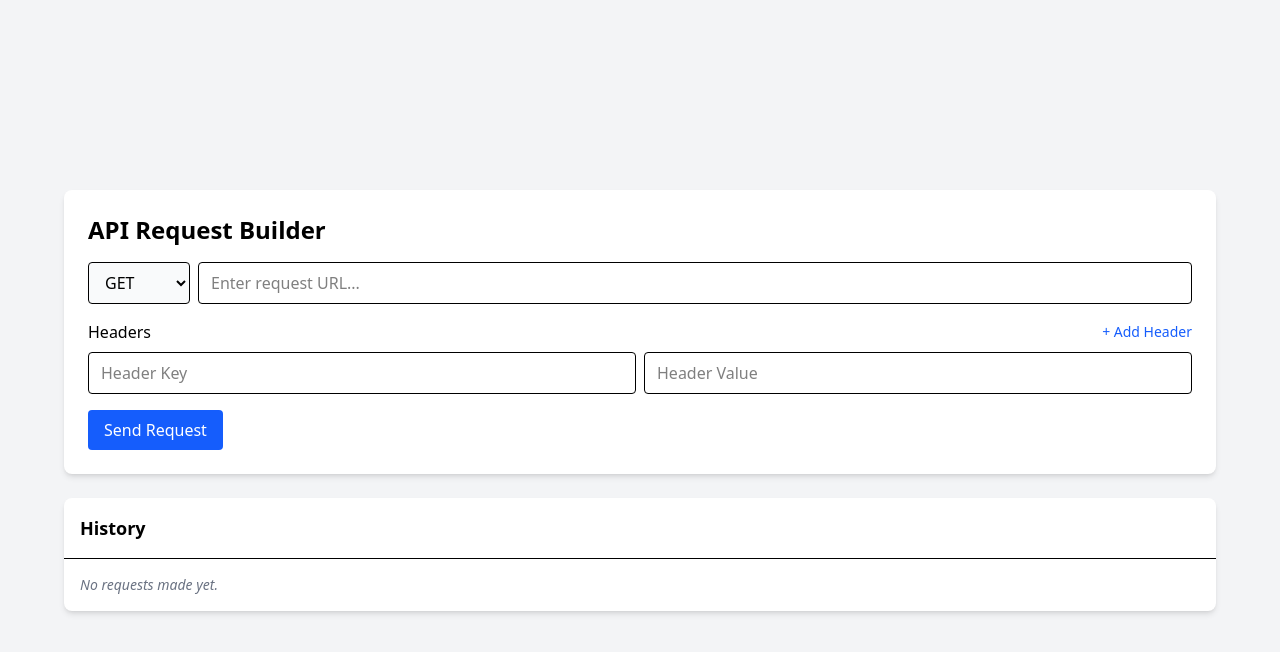
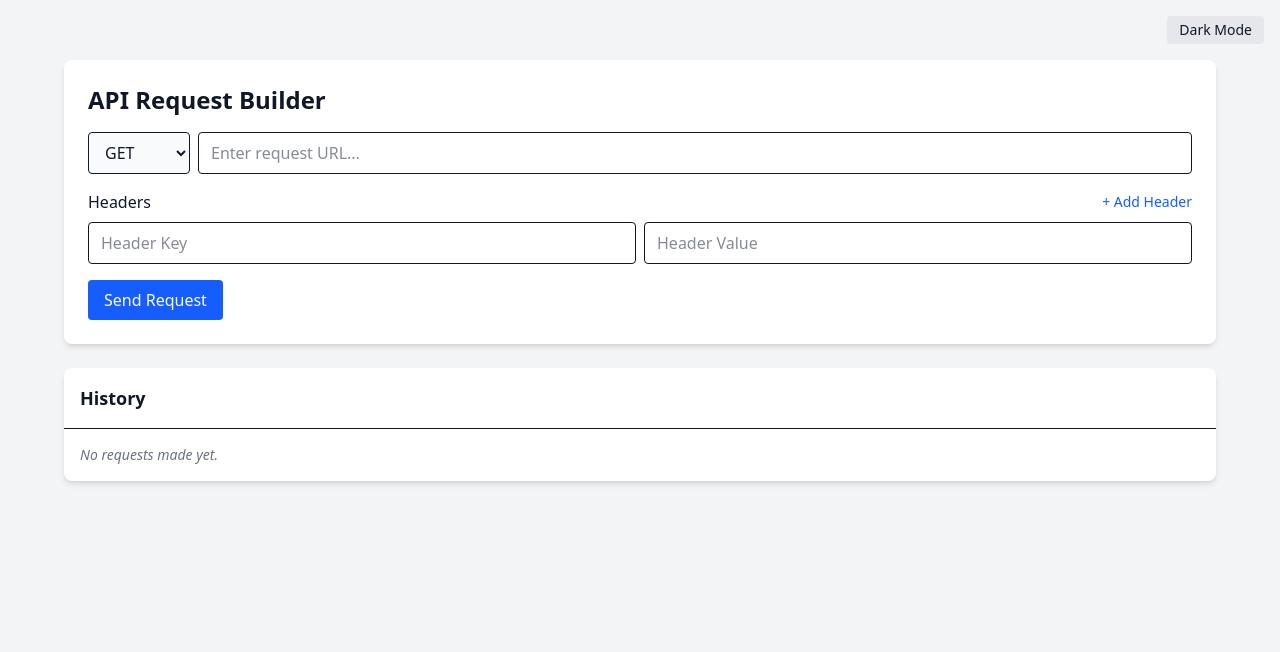
Before and after one commit to innovatewithkishlay/api-tester, a React (Vite) app: page / in a window 1280 px wide. Shown: the top 652 px of the page. Built offline with nearby package versions, Linux system fonts and the light colour scheme.

Commit message:
feat: add dark mode toggle, show response headers, and display request duration

```diff
--- a/src/App.tsx
+++ b/src/App.tsx
@@ -1,10 +1,34 @@
-import React from "react";
+import React, { useEffect, useState } from "react";
 import ApiForm from "./components/ApiForm";
 
 const App: React.FC = () => {
+  const [darkMode, setDarkMode] = useState<boolean>(
+    () => localStorage.getItem("theme") === "dark"
+  );
+
+  useEffect(() => {
+    if (darkMode) {
+      document.documentElement.classList.add("dark");
+      localStorage.setItem("theme", "dark");
+    } else {
+      document.documentElement.classList.remove("dark");
+      localStorage.setItem("theme", "light");
+    }
+  }, [darkMode]);
+
   return (
-    <div className="min-h-screen bg-gray-100 flex items-center justify-center">
-      <ApiForm />
+    <div className="min-h-screen bg-gray-100 dark:bg-gray-900 text-gray-900 dark:text-gray-100">
+      <div className="flex justify-end p-4">
+        <button
+          className="px-3 py-1 rounded bg-gray-200 dark:bg-gray-800 text-sm"
+          onClick={() => setDarkMode((prev) => !prev)}
+        >
+          {darkMode ? "Light Mode" : "Dark Mode"}
+        </button>
+      </div>
+      <div className="flex items-start justify-center">
+        <ApiForm />
+      </div>
     </div>
   );
 };
--- a/src/components/ApiForm.tsx
+++ b/src/components/ApiForm.tsx
@@ -22,6 +22,11 @@ const ApiForm: React.FC = () => {
   const [history, setHistory] = useState<HistoryItem[]>([]);
   const [historyOpen, setHistoryOpen] = useState<boolean>(true);
 
+  // NEW: store response headers & duration
+  const [responseHeaders, setResponseHeaders] =
+    useState<Record<string, string>>();
+  const [duration, setDuration] = useState<number>();
+
   // Load history from localStorage
   useEffect(() => {
     const saved = localStorage.getItem(LOCAL_STORAGE_KEY);
@@ -37,7 +42,6 @@ const ApiForm: React.FC = () => {
     localStorage.setItem(LOCAL_STORAGE_KEY, JSON.stringify(updated));
   };
 
-  // Header field change
   const handleHeaderChange = (
     index: number,
     field: "key" | "value",
@@ -58,7 +62,6 @@ const ApiForm: React.FC = () => {
     }
   };
 
-  // Send the request
   const handleSubmit = async (e: React.FormEvent) => {
     e.preventDefault();
 
@@ -86,6 +89,11 @@ const ApiForm: React.FC = () => {
       setLoading(true);
       setStatus(null);
       setResponseData(null);
+      setResponseHeaders(undefined);
+      setDuration(undefined);
+
+      // Start timer
+      const start = performance.now();
 
       const res = await axios({
         method,
@@ -94,10 +102,21 @@ const ApiForm: React.FC = () => {
         headers: { "Content-Type": "application/json", ...headerObj },
       });
 
+      // End timer
+      const end = performance.now();
+      setDuration(Math.round(end - start));
+
       setStatus(res.status);
       setResponseData(res.data);
 
-      // Save request to history
+      // Store headers safely
+      const plainHeaders: Record<string, string> = {};
+      Object.entries(res.headers).forEach(([k, v]) => {
+        plainHeaders[k] = String(v);
+      });
+      setResponseHeaders(plainHeaders);
+
+      // Save to history
       saveHistoryItem({
         method,
         url,
@@ -110,6 +129,13 @@ const ApiForm: React.FC = () => {
         if (err.response) {
           setStatus(err.response.status);
           setResponseData(err.response.data);
+          if (err.response.headers) {
+            const plainHeaders: Record<string, string> = {};
+            Object.entries(err.response.headers).forEach(([k, v]) => {
+              plainHeaders[k] = String(v);
+            });
+            setResponseHeaders(plainHeaders);
+          }
         } else {
           setStatus(0);
           setResponseData({ error: err.message });
@@ -123,7 +149,6 @@ const ApiForm: React.FC = () => {
     }
   };
 
-  // Load request from history
   const handleHistorySelect = (item: HistoryItem) => {
     setMethod(item.method);
     setUrl(item.url);
@@ -137,11 +162,10 @@ const ApiForm: React.FC = () => {
       <div>
         <form
           onSubmit={handleSubmit}
-          className="p-6 rounded-lg bg-white shadow-md space-y-4"
+          className="p-6 rounded-lg bg-white dark:bg-gray-800 shadow-md space-y-4"
         >
           <div className="flex justify-between items-center">
             <h2 className="text-2xl font-semibold">API Request Builder</h2>
-            {/* Toggle history button - visible on mobile */}
             <button
               type="button"
               onClick={() => setHistoryOpen(!historyOpen)}
@@ -156,7 +180,7 @@ const ApiForm: React.FC = () => {
             <select
               value={method}
               onChange={(e) => setMethod(e.target.value)}
-              className="border rounded px-3 py-2 bg-gray-50"
+              className="border rounded px-3 py-2 bg-gray-50 dark:bg-gray-700"
             >
               <option>GET</option>
               <option>POST</option>
@@ -169,7 +193,7 @@ const ApiForm: React.FC = () => {
               placeholder="Enter request URL..."
               value={url}
               onChange={(e) => setUrl(e.target.value)}
-              className="flex-1 border rounded px-3 py-2"
+              className="flex-1 border rounded px-3 py-2 dark:bg-gray-700"
             />
           </div>
 
@@ -194,7 +218,7 @@ const ApiForm: React.FC = () => {
                   onChange={(e) =>
                     handleHeaderChange(index, "key", e.target.value)
                   }
-                  className="border rounded px-3 py-2 flex-1"
+                  className="border rounded px-3 py-2 flex-1 dark:bg-gray-700"
                 />
                 <input
                   type="text"
@@ -203,7 +227,7 @@ const ApiForm: React.FC = () => {
                   onChange={(e) =>
                     handleHeaderChange(index, "value", e.target.value)
                   }
-                  className="border rounded px-3 py-2 flex-1"
+                  className="border rounded px-3 py-2 flex-1 dark:bg-gray-700"
                 />
                 {headers.length > 1 && (
                   <button
@@ -224,11 +248,10 @@ const ApiForm: React.FC = () => {
               placeholder="Enter JSON request body..."
               value={body}
               onChange={(e) => setBody(e.target.value)}
-              className="w-full border rounded px-3 py-2 font-mono text-sm min-h-[120px]"
+              className="w-full border rounded px-3 py-2 font-mono text-sm min-h-[120px] dark:bg-gray-700"
             />
           )}
 
-          {/* Submit */}
           <button
             type="submit"
             className="bg-blue-600 hover:bg-blue-700 text-white px-4 py-2 rounded transition-colors"
@@ -239,7 +262,12 @@ const ApiForm: React.FC = () => {
         </form>
 
         {/* Response */}
-        <ResponseViewer status={status} data={responseData} />
+        <ResponseViewer
+          status={status}
+          data={responseData}
+          headers={responseHeaders}
+          duration={duration}
+        />
       </div>
 
       {/* History Panel - Desktop */}
--- a/src/components/ResponseViewer.tsx
+++ b/src/components/ResponseViewer.tsx
@@ -1,12 +1,21 @@
-import React from "react";
+import React, { useState } from "react";
 import { motion, AnimatePresence } from "framer-motion";
 
 interface ResponseViewerProps {
   status: number | null;
   data: unknown;
+  headers?: Record<string, string>;
+  duration?: number;
 }
 
-const ResponseViewer: React.FC<ResponseViewerProps> = ({ status, data }) => {
+const ResponseViewer: React.FC<ResponseViewerProps> = ({
+  status,
+  data,
+  headers,
+  duration,
+}) => {
+  const [showHeaders, setShowHeaders] = useState(false);
+
   return (
     <AnimatePresence>
       {status !== null && (
@@ -16,9 +25,29 @@ const ResponseViewer: React.FC<ResponseViewerProps> = ({ status, data }) => {
           animate={{ opacity: 1, y: 0 }}
           exit={{ opacity: 0, y: 15 }}
           transition={{ duration: 0.25 }}
-          className="mt-6 p-4 bg-gray-900 text-green-400 rounded-lg overflow-auto max-h-96 shadow-lg"
+          className="mt-6 p-4 bg-gray-900 dark:bg-gray-800 text-green-400 rounded-lg overflow-auto max-h-96 shadow-lg"
         >
-          <div className="mb-2 text-sm text-gray-400">Status: {status}</div>
+          <div className="mb-2 text-sm text-gray-400 flex justify-between">
+            <span>Status: {status}</span>
+            {duration !== undefined && <span>{duration} ms</span>}
+          </div>
+
+          {headers && (
+            <div className="mb-3">
+              <button
+                className="text-blue-400 hover:underline text-sm"
+                onClick={() => setShowHeaders(!showHeaders)}
+              >
+                {showHeaders ? "Hide Headers" : "Show Headers"}
+              </button>
+              {showHeaders && (
+                <pre className="whitespace-pre-wrap break-all text-xs text-gray-300">
+                  {JSON.stringify(headers, null, 2)}
+                </pre>
+              )}
+            </div>
+          )}
+
           <pre className="whitespace-pre-wrap break-all">
             {JSON.stringify(data, null, 2)}
           </pre>
```
